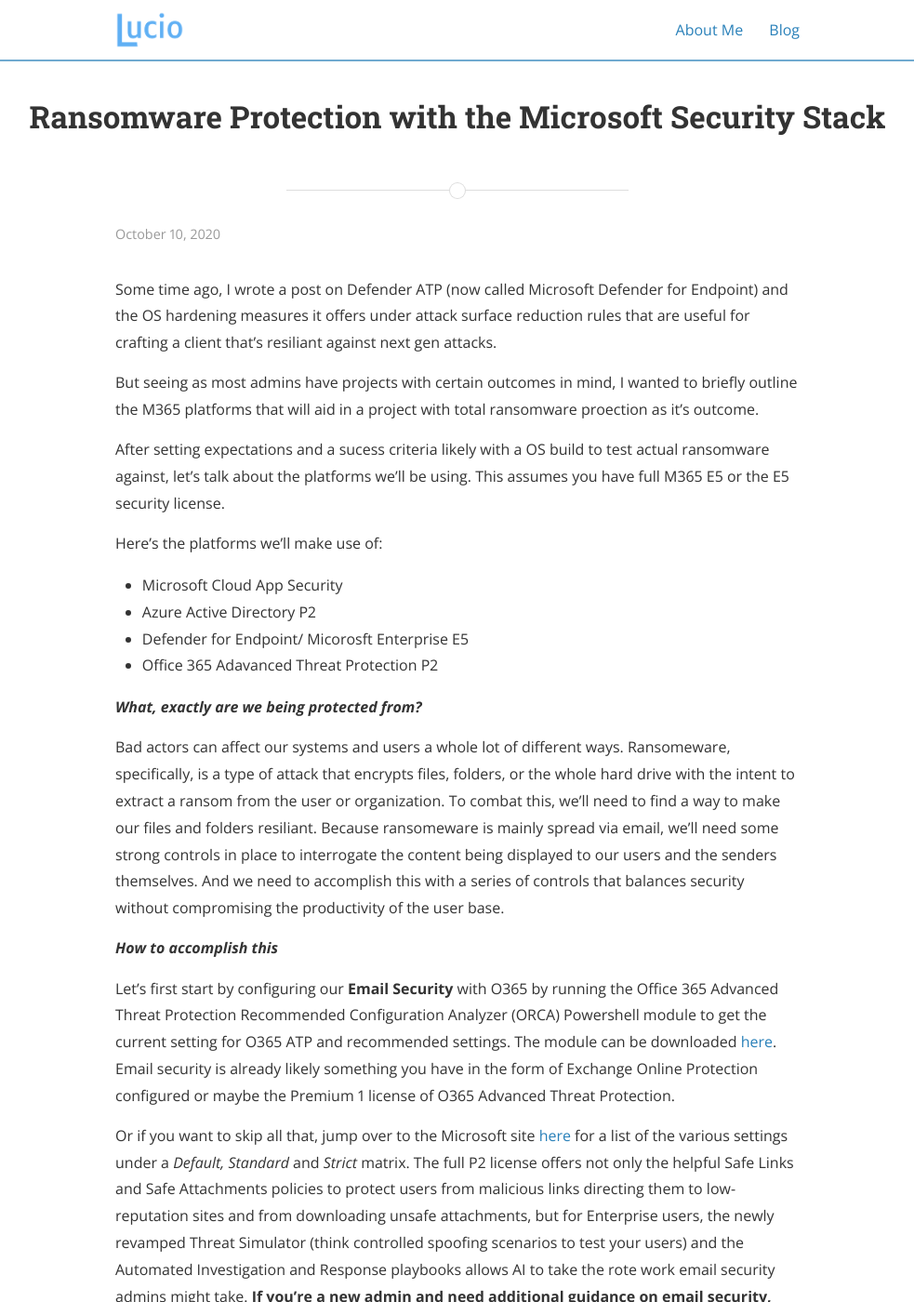
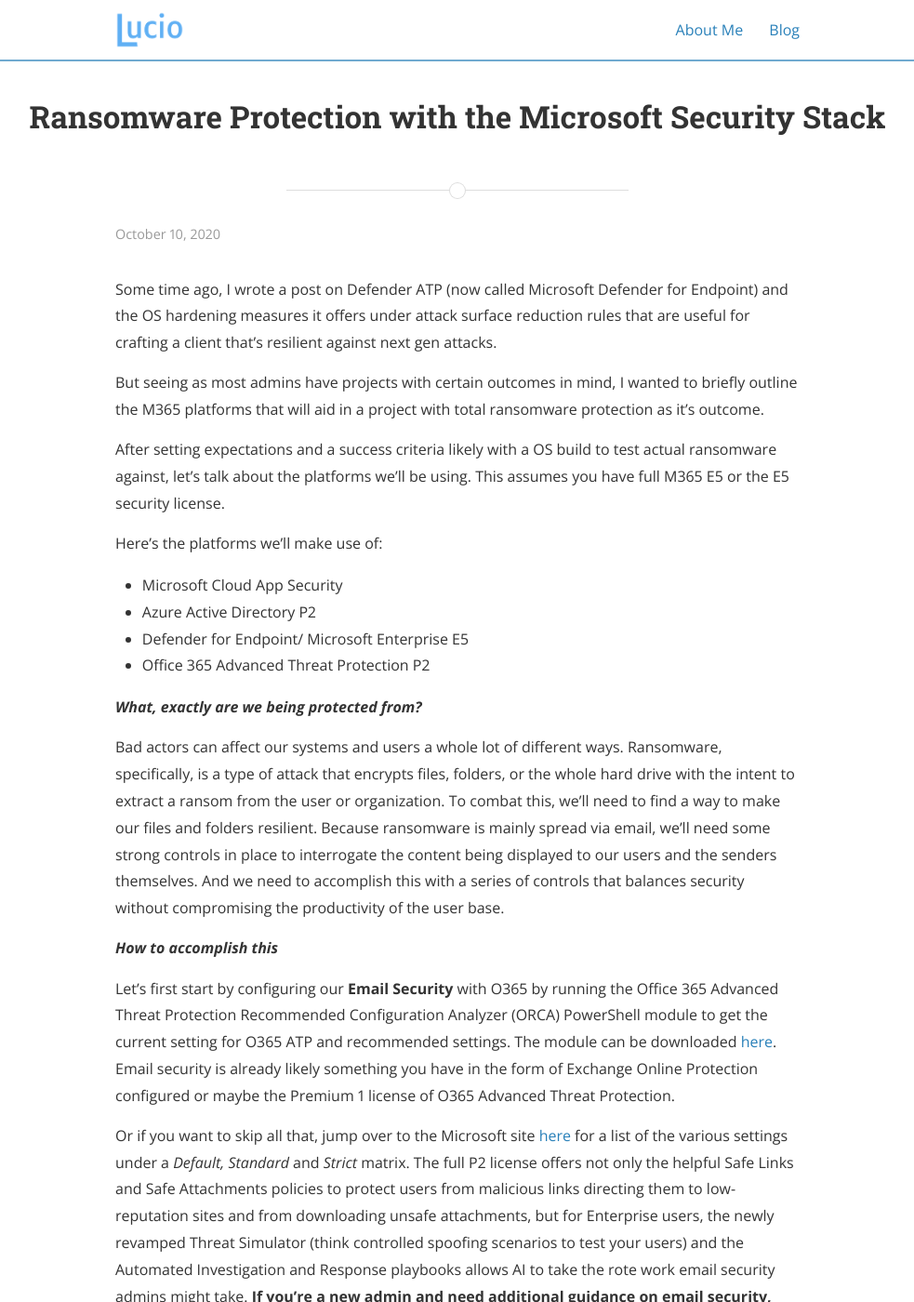
Before and after one commit to LucioBenzor/LucioBenzor.github.io, a Jekyll site: the page built from _posts/2020-10-10-Ransomware-Protection-With-The-Microsft-Security-Stack.md, in a window 1280 px wide and 1400 px high. Shown: the whole window at 93% size, without its empty margins (148-1131 px from the left). Built offline with Jekyll 4.4.1, drawn with Linux system fonts in a browser that asks for light colours; nearby versions of some CDN libraries; some of the changed text lies outside the part shown.

Commit message:
Update 2020-10-10-Ransomware-Protection-With-The-Microsft-Security-Stack.md

```diff
--- a/_posts/2020-10-10-Ransomware-Protection-With-The-Microsft-Security-Stack.md
+++ b/_posts/2020-10-10-Ransomware-Protection-With-The-Microsft-Security-Stack.md
@@ -5,31 +5,31 @@
 ---
 
 Some time ago, I wrote a post on Defender ATP (now called Microsoft Defender for Endpoint) and the OS hardening measures it offers under attack surface reduction rules that
-are useful for crafting a client that's resiliant against next gen attacks.
+are useful for crafting a client that's resilient against next gen attacks.
 
 But seeing as most admins have projects with certain outcomes in mind, I wanted to briefly outline the M365 platforms that will aid in a project
-with total ransomware proection as it's outcome.
+with total ransomware protection as it's outcome.
 
-After setting expectations and a sucess criteria likely with a OS build to test actual ransomware against, let's talk about the platforms we'll be using. This assumes you have full
+After setting expectations and a success criteria likely with a OS build to test actual ransomware against, let's talk about the platforms we'll be using. This assumes you have full
 M365 E5 or the E5 security license.
 
 Here's the platforms we'll make use of:
 
 * Microsoft Cloud App Security
 * Azure Active Directory P2
-* Defender for Endpoint/ Micorosft Enterprise E5
-* Office 365 Adavanced Threat Protection P2
+* Defender for Endpoint/ Microsoft Enterprise E5
+* Office 365 Advanced Threat Protection P2
 
 ***What, exactly are we being protected from?***
 
-Bad actors can affect our systems and users a whole lot of different ways. Ransomeware, specifically, is a type of attack that encrypts files, folders, or the whole hard drive with the intent to extract
-a ransom from the user or organization. To combat this, we'll need to find a way to make our files and folders resiliant. Because ransomeware is mainly spread via email, we'll need
+Bad actors can affect our systems and users a whole lot of different ways. Ransomware, specifically, is a type of attack that encrypts files, folders, or the whole hard drive with the intent to extract
+a ransom from the user or organization. To combat this, we'll need to find a way to make our files and folders resilient. Because ransomware is mainly spread via email, we'll need
 some strong controls in place to interrogate the content being displayed to our users and the senders themselves. And we need to accomplish this with a series of controls that
 balances security without compromising the productivity of the user base.
 
 ***How to accomplish this***
 
-Let's first start by configuring our **Email Security** with O365 by running the Office 365 Advanced Threat Protection Recommended Configuration Analyzer (ORCA) Powershell module to get the current setting for O365 ATP
+Let's first start by configuring our **Email Security** with O365 by running the Office 365 Advanced Threat Protection Recommended Configuration Analyzer (ORCA) PowerShell module to get the current setting for O365 ATP
 and recommended settings. The module can be downloaded [here](https://www.powershellgallery.com/packages/ORCA/). Email security is already likely something you have in the form of
 Exchange Online Protection configured or maybe the Premium 1 license of O365 Advanced Threat Protection.
 
@@ -63,14 +63,18 @@
 These rules will comprise our 2nd line of defense after email security.
 
 On top of that, our third pillar meant to capture other stray variable is deploying [Application Guard](https://docs.microsoft.com/en-us/windows/security/threat-protection/microsoft-defender-application-guard/md-app-guard-overview) offered with Windows Enterprise E5. Basically, it's add-on that
-allows users to acces sites that are untrusted (I.E not explictly whitelisted, or not seen a great deal across the network) but in a hyper-V-based browser container. If our employee
-recieves a link that redirects them to a webpage that O365 ATP allows them to access, and Smart Screen allows them to access, they'll be able to access the webpage, but in an
+allows users to access sites that are untrusted (I.E not explicitly whitelisted, or not seen a great deal across the network) but in a Hyper-V-based browser container. If our employee
+receives a link that redirects them to a webpage that O365 ATP allows them to access, and Smart Screen allows them to access, they'll be able to access the webpage, but in an
 isolated environment. And from there, we can make further restrictions, like blocking copy/paste functionalities etc.
 
 For our fourth wheel, we'll configure [Controlled Folder Access](https://docs.microsoft.com/en-us/windows/security/threat-protection/microsoft-defender-application-guard/md-app-guard-overview)
 that was specifically designed to thwart Ransomware. Basically, this blocks untrusted applications from accessing protected folders. These protected folders are specified when
-controlled folder access is configured. Lets say our users recieved an email that O365ATP trusted and downloaded a link that bypassed App-V and smart screen. The ransomeware payload would be blocked from accessing the folders we're expressly protecting.
+controlled folder access is configured. Lets say our users received an email that O365ATP trusted and downloaded a link that bypassed Application guard and SmartScreen. The ransomware payload would be blocked from accessing the folders we're expressly protecting.
 
 ***How can we test this?***
-1. Deploy a VM with an OS image your typical users see and grab some ransomeware from white-hat forums
-2. Visit the [Defender ATP test ground](https://demo.wd.microsoft.com/) and use the ASR rules script, CFA script, Smartscreen test script to test your effort chance of success against the real deal.
+1. Deploy a VM with an OS image your typical users see and grab some ransomware from white-hat forums
+2. Visit the [Defender ATP test ground](https://demo.wd.microsoft.com/) and use the ASR rules script, CFA script, SmartScreen test script to test your effort chance of success against the real deal.
+
+<a href="{{ site.baseurl }}/assets/DefenderATPDemoSite.png">
+<img src="{{ site.baseurl }}/assets/DefenderATPDemoSite.png">
+<a/>
```
Also changed, not shown: other parts of _posts/2020-10-10-Ransomware-Protection-With-The-Microsft-Security-Stack.md (+1 -1 lines).
